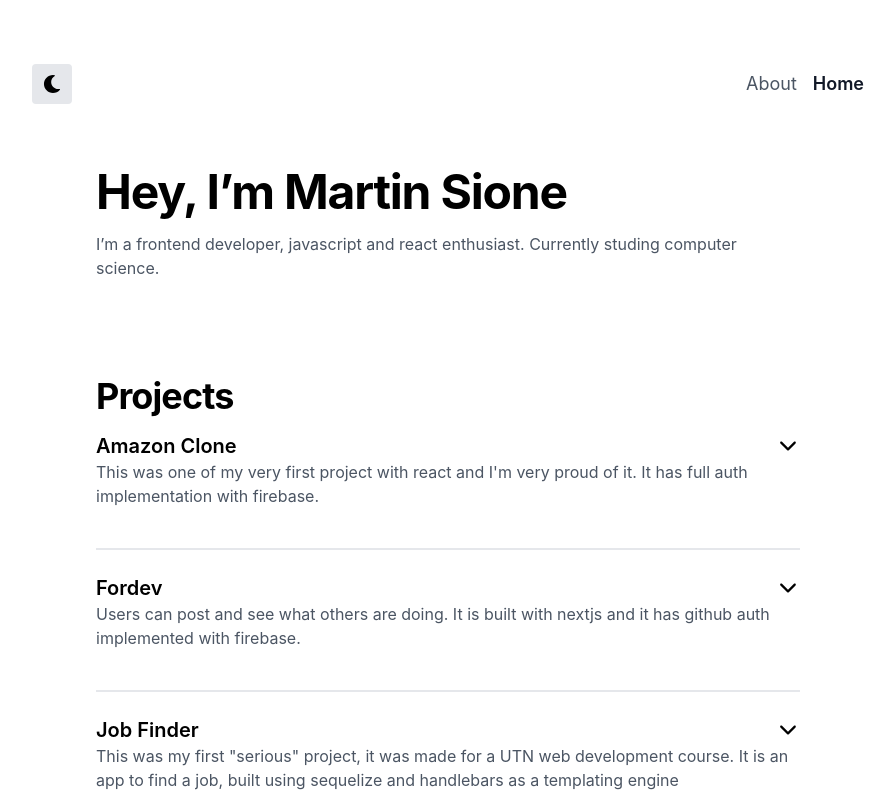
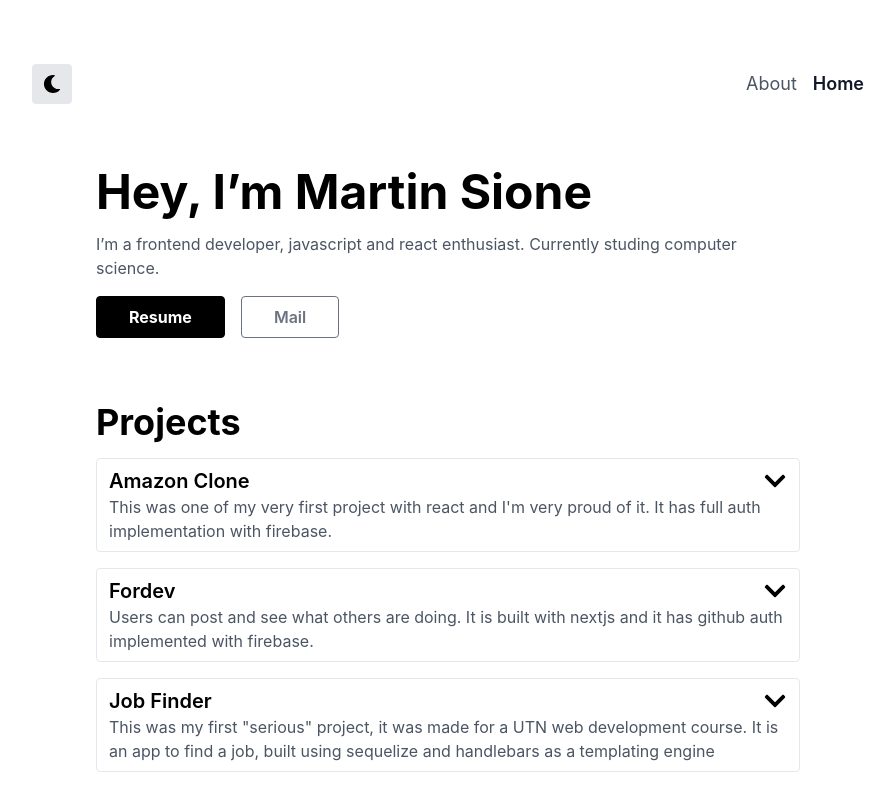
Before and after one commit to martinsione/portfolio-v2, a Next.js app: page / in a window 1280 px wide. Shown: the top 800 px of the page, without its empty margins (192-1087 px from the left). Built offline with nearby package versions, Linux system fonts and the light colour scheme; what @tailwindcss/typography would draw is missing.

Commit message:
Add animations and more to ProjectCard Component

```diff
--- a/components/ExternalLink.tsx
+++ b/components/ExternalLink.tsx
@@ -2,16 +2,14 @@ export default function ExternalLink({
   className,
   href,
   children,
-  disabled,
 }: {
   className?: string;
-  disabled?: boolean;
   href: string;
   children: React.ReactNode;
 }) {
   return (
     <a
-      className={`${className} text-gray-500 dark:text-gray-400 hover:text-gray-600 dark:hover:text-gray-500 transition duration-200`}
+      className={className}
       target="_blank"
       rel="noopener noreferrer"
       href={href}
--- a/components/ProjectCard.tsx
+++ b/components/ProjectCard.tsx
@@ -1,8 +1,6 @@
 import Image from "next/image";
-import { useState } from "react";
-import { IoIosArrowDown, IoIosArrowUp } from "react-icons/io";
-import { IoLogoVercel } from "react-icons/io5";
-import { FaGithub } from "react-icons/fa";
+import { useState, useRef } from "react";
+import { FaGithub, FaPlay, FaChevronDown } from "react-icons/fa";
 import ExternalLink from "@/components/ExternalLink";
 
 const ExLink = ({
@@ -15,7 +13,7 @@ const ExLink = ({
   logo: React.ReactFragment;
 }) => (
   <ExternalLink
-    className="flex items-center justify-center rounded bg-gray-100 dark:bg-gray-900 px-4 md:px-10 py-2 mx-2"
+    className="flex items-center rounded bg-gray-100 dark:bg-gray-900 py-2 px-4 md:px-10 mx-2"
     href={href}
   >
     {name}
@@ -37,30 +35,34 @@ export default function ProjectCard({
   repo?: string;
 }) {
   const [toggle, setToggle] = useState(false);
-
-  const handleClick = () => setToggle(toggle === false ? true : false);
+  const [height, setHeight] = useState("0px");
+  const content = useRef("0px");
+  const handleClick = () => {
+    setToggle(toggle === false ? true : false);
+    setHeight(toggle === false ? `${content.current.scrollHeight}px` : "0px");
+  };
 
   return (
-    <>
-      <div
-        className="cursor-pointer hover:text-gray-700 dark:hover:text-gray-300 mb-4"
-        onClick={handleClick}
+    <div className="border rounded  hover:shadow-md dark:hover:border-gray-200 py-2 px-3 mb-4">
+      <div className="cursor-pointer" onClick={handleClick}>
+        <div className="flex justify-between text-xl font-semibold">
+          <h4 className="text-xl">{title}</h4>
+          <button
+            className={`text-2xl duration-500 ${toggle && "-rotate-180"}`}
           >
-        <div className="flex justify-between text-xl font-semibold">
-          <h4>{title}</h4>
-          <button className="text-2xl">
-            {toggle ? <IoIosArrowUp /> : <IoIosArrowDown />}
+            <FaChevronDown />
           </button>
         </div>
-        <div>
         <p>{description}</p>
       </div>
-      </div>
 
-      {toggle && (
-        <>
+      <div
+        ref={content}
+        style={{ maxHeight: `${height}` }}
+        className="overflow-hidden transition-all duration-500"
+      >
         {img && (
-            <span className="flex flex-col rounded-xl overflow-hidden mb-4">
+          <span className="flex flex-col rounded overflow-hidden mb-4">
             <Image
               width="192"
               height="108"
@@ -72,12 +74,10 @@ export default function ProjectCard({
           </span>
         )}
         <div className="flex flex-row justify-center">
-            {url && <ExLink name="Deploy" href={url} logo={<IoLogoVercel />} />}
+          {url && <ExLink name="Demo" href={url} logo={<FaPlay />} />}
           {repo && <ExLink name="Github" href={repo} logo={<FaGithub />} />}
         </div>
-        </>
-      )}
-      <div className="border border-gray-200 dark:border-gray-800 my-6"></div>
-    </>
+      </div>
+    </div>
   );
 }
--- a/pages/index.tsx
+++ b/pages/index.tsx
@@ -1,19 +1,35 @@
+import { SOCIAL_LINKS } from "@/constants/links";
+import ExternalLink from "@/components/ExternalLink";
 import Layout from "@/components/Layout";
 import ProjectCard from "@/components/ProjectCard";
 
 export default function Home() {
   return (
     <Layout>
-      <h1 className="font-bold text-3xl md:text-5xl tracking-tight mb-4">
-        Hey, I’m Martin Sione
-      </h1>
-      <h2 className="prose text-gray-600 dark:text-gray-400 mb-16">
-        I’m a frontend developer, javascript and react enthusiast. Currently
-        studing computer science.
-      </h2>
-      <h3 className="font-bold text-2xl md:text-4xl tracking-tight mt-8 mb-4">
-        Projects
-      </h3>
+      <div className="mb-16">
+        <h1 className="font-bold text-3xl md:text-5xl mb-4">
+          Hey, I’m Martin Sione
+        </h1>
+        <h2 className="prose text-gray-600 dark:text-gray-400 mb-4">
+          I’m a frontend developer, javascript and react enthusiast. Currently
+          studing computer science.
+        </h2>
+        <div className="flex flex-row">
+          <ExternalLink
+            className="rounded font-bold border border-black dark:border-white text-white dark:text-black border bg-black dark:bg-white hover:bg-white dark:hover:bg-black py-2 px-8 mr-4"
+            href={SOCIAL_LINKS.resume}
+          >
+            Resume
+          </ExternalLink>
+          <ExternalLink
+            className="rounded border font-semibold border-gray-500 dark:border-gray-400 hover:border-black dark:hover:border-white py-2 px-8"
+            href={`mailto:${SOCIAL_LINKS.mail}`}
+          >
+            Mail
+          </ExternalLink>
+        </div>
+      </div>
+      <h3 className="font-bold text-2xl md:text-4xl mb-4">Projects</h3>
       <ProjectCard
         title="Amazon Clone"
         description="This was one of my very first project with react and I'm very proud of it. It has full auth implementation with firebase."
```
Lines whose indentation alone changed are shown as unchanged.
